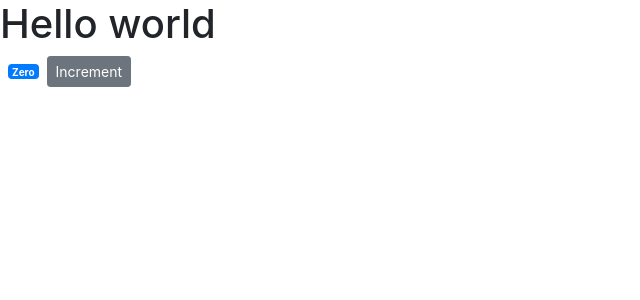
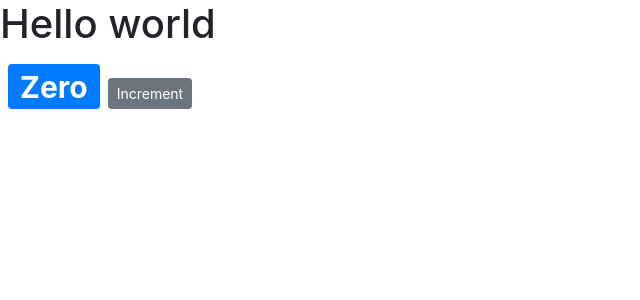
Before and after one commit to MdNazmul9/-BD-react-for-beginners-Avatar-image-React-JS---React-Tutorial-for-Beginners, a React (Create React App) app: page / in a window 1280 px wide. Shown: the top 300 px of the page, without its empty margins (0-640 px from the left). Built offline with nearby package versions, Linux system fonts and the light colour scheme.

Commit message:
local style

```diff
--- a/src/components/counter.jsx
+++ b/src/components/counter.jsx
@@ -7,10 +7,10 @@
 
 
     };
-    styles = {
-        fontSize:10,
-        fontWeight: "bold"
-    }
+    // styles = {
+    //     fontSize:10,
+    //     fontWeight: "bold"
+    // }
 
 
     render() {
@@ -18,7 +18,7 @@
         return (
             <div>
                 <h1>Hello world</h1>
-                <span style={this.styles} className='badge badge-primary m-2'>{this.formatCount()}</span>
+                <span style={{fontSize:30}} className='badge badge-primary m-2'>{this.formatCount()}</span>
 
                 <button className='btn btn-secondary btn-sm'>Increment</button>
             </div>
```
